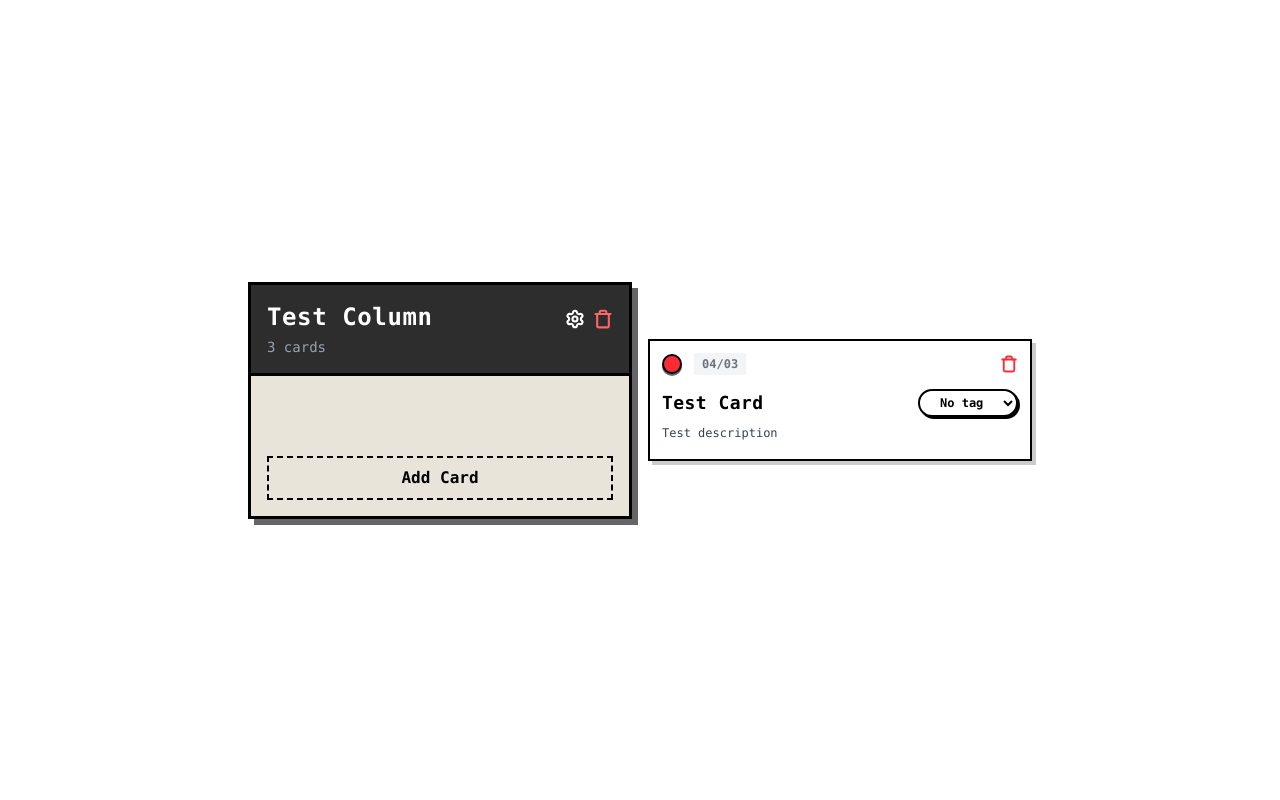
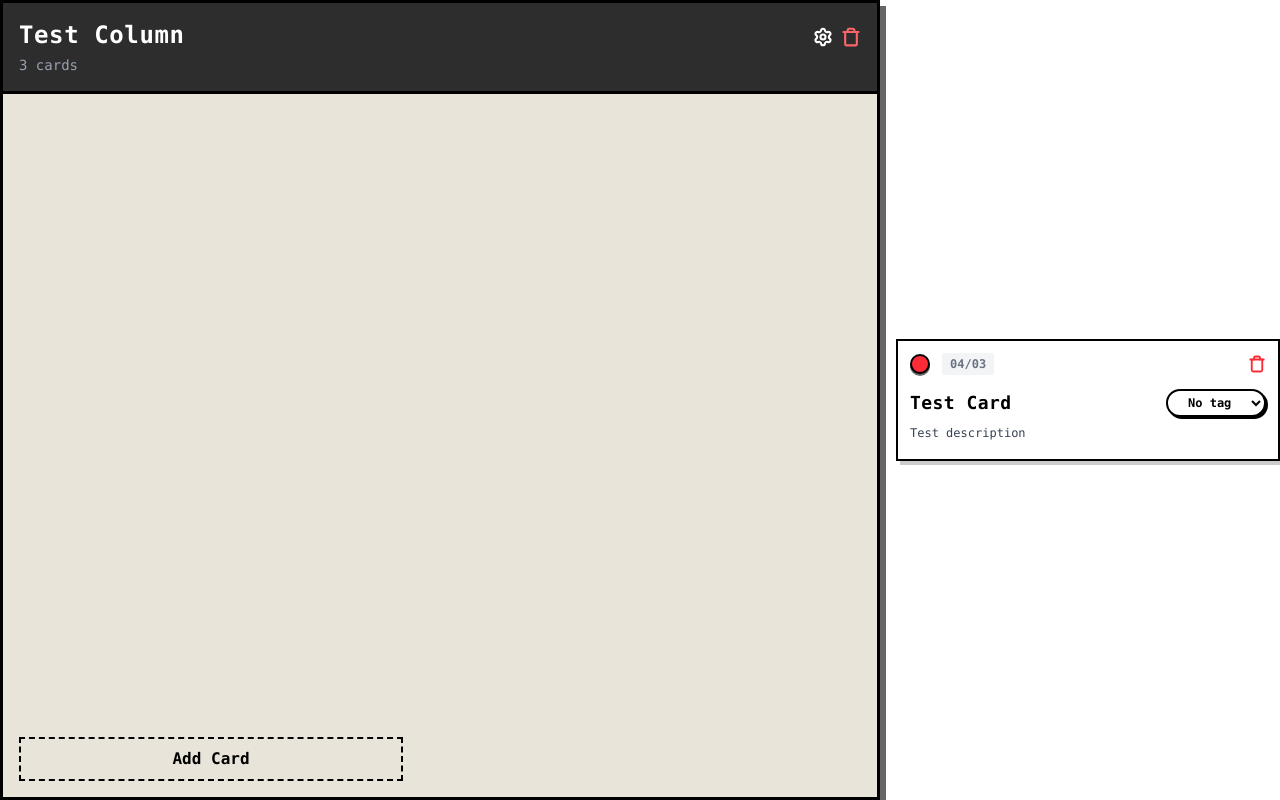
Before and after one commit to MichaelSukh/Canban-board-app, a React (Vite) app in the folder frontend/: page /test in a window 1280 px wide. Built offline with nearby package versions, Linux system fonts and the light colour scheme.

Commit message:
Add drag and drop functionality with sorting by card ID.

```diff
--- a/frontend/src/components/ui/Card.tsx
+++ b/frontend/src/components/ui/Card.tsx
@@ -2,6 +2,7 @@ import { Trash } from "lucide-react";
 import { useState } from "react";
 
 interface CardProps {
+    id?: number;
     title: string;
     description?: string;
     date?: string;
@@ -12,6 +13,7 @@ interface CardProps {
 }
 
 export const Card = ({
+    id,
     title,
     description = "",
     date = "MM:dd",
@@ -29,11 +31,22 @@ export const Card = ({
 
 
     const isLongDescrition = description.length > 30;
+
+    const handleDragStart = (e: React.DragEvent) => {
+        if (id !== undefined) {
+            e.dataTransfer.setData("cardId", id.toString());
+        }
+    };
+
     return (
-        <div className="flex flex-col w-full max-w-sm
+        <div
+            draggable={id !== undefined}
+            onDragStart={handleDragStart}
+            className={`flex flex-col w-full max-w-sm
                 bg-white border-[2px] border-black p-3
                 font-mono shadow-[4px_4px_0px_0px_rgba(0,0,0,0.2)]
-                hover:shadow-[6px_6px_0px_0px_rgba(0,0,0,0.3)] transition-shadow duration-300">
+                transition-shadow duration-300
+                ${id !== undefined ? "cursor-grab active:cursor-grabbing hover:shadow-[6px_6px_0px_0px_rgba(0,0,0,0.3)]" : ""}`}>
 
             <div className="flex justify-between items-center mb-2">
                 <div className="flex items-center gap-3">
--- a/frontend/src/components/ui/Column.tsx
+++ b/frontend/src/components/ui/Column.tsx
@@ -1,5 +1,6 @@
 import { AddButton } from './AddButton';
 import { Settings, Trash } from 'lucide-react';
+import { useState } from 'react';
 
 interface ColumnProps {
     title: string;
@@ -7,6 +8,7 @@ interface ColumnProps {
     onAddCard?: () => void;
     onSettings?: () => void;
     onDelete?: () => void;
+    onDropCard?: (cardId: number) => void;
     children?: React.ReactNode;
 }
 
@@ -16,14 +18,36 @@ export const Column = ({
     onAddCard,
     onSettings,
     onDelete,
+    onDropCard,
     children
 }: ColumnProps) => {
+    const [isDragOver, setIsDragOver] = useState(false);
+
+    const handleDragOver = (e: React.DragEvent) => {
+        e.preventDefault();
+        setIsDragOver(true);
+    };
+
+    const handleDragLeave = (e: React.DragEvent) => {
+        e.preventDefault();
+        setIsDragOver(false);
+    };
+
+    const handleDrop = (e: React.DragEvent) => {
+        e.preventDefault();
+        setIsDragOver(false);
+        const cardId = e.dataTransfer.getData("cardId");
+        if (cardId && onDropCard) {
+            onDropCard(Number(cardId));
+        }
+    };
+
     return (
-        <div className="flex flex-col w-full max-w-sm
+        <div className="flex flex-col w-full h-full max-h-full
                 border-[3px] border-black overflow-hidden
                 font-mono shadow-[6px_6px_0px_0px_rgba(0,0,0,0.6)]
                 hover:shadow-[8px_8px_0px_0px_rgba(0,0,0,0.8)] transition-shadow duration-300">
-            <div className="bg-[#2d2d2d] p-4 text-white border-b-[3px] border-black">
+            <div className="bg-[#2d2d2d] p-4 text-white border-b-[3px] border-black shrink-0">
                 <div className="flex justify-between items-center">
                     <h3 className="text-2xl font-bold mb-1 tracking-wide">{title}</h3>
                     <div className='flex gap-2'>
@@ -38,9 +62,16 @@ export const Column = ({
                 <p className="text-gray-400 text-sm">{cardsCount} card{cardsCount !== 1 ? 's' : ''}</p>
             </div>
 
-            <div className="bg-[#e8e4d9] p-4 flex flex-col flex-grow min-h-[140px] gap-4">
-                {children}
-                <div className="mt-auto pt-4">
+            <div
+                className={`bg-[#e8e4d9] flex flex-col flex-grow overflow-hidden transition-colors ${isDragOver ? "bg-[#d4cdb9] ring-2 ring-inset ring-black/40" : ""}`}
+                onDragOver={handleDragOver}
+                onDragLeave={handleDragLeave}
+                onDrop={handleDrop}
+            >
+                <div className={cardsCount === 0 ? "" : "p-4 flex flex-col gap-4 overflow-y-auto flex-grow items-center"}>
+                    {children}
+                </div>
+                <div className="p-4 shrink-0">
                     <AddButton onClick={onAddCard}>
                         Add Card
                     </AddButton>
--- a/frontend/src/features/columns/ColumnBlock.tsx
+++ b/frontend/src/features/columns/ColumnBlock.tsx
@@ -33,12 +33,16 @@ export const ColumnBlock = ({ column, onEditColumn, onDeleteColumn }: ColumnBloc
                 onAddCard={() => setIsCreateCardOpen(true)}
                 onSettings={() => onEditColumn?.(column.id, column.title)}
                 onDelete={() => onDeleteColumn?.(column.id)}
+                onDropCard={(cardId) => {
+                    updateCard({ id: cardId, column_id: column.id });
+                }}
             >
                 {isLoading && <div className="text-sm font-bold text-gray-500 text-center">Loading cards...</div>}
 
-                {!isLoading && !is404Error && data?.cards.map(card => (
+                {!isLoading && !is404Error && [...(data?.cards || [])].sort((a,b) => a.id - b.id).map(card => (
                     <CardUI
                         key={card.id}
+                        id={card.id}
                         title={card.title}
                         description={card.description}
                         date={card.time_limit}
```
